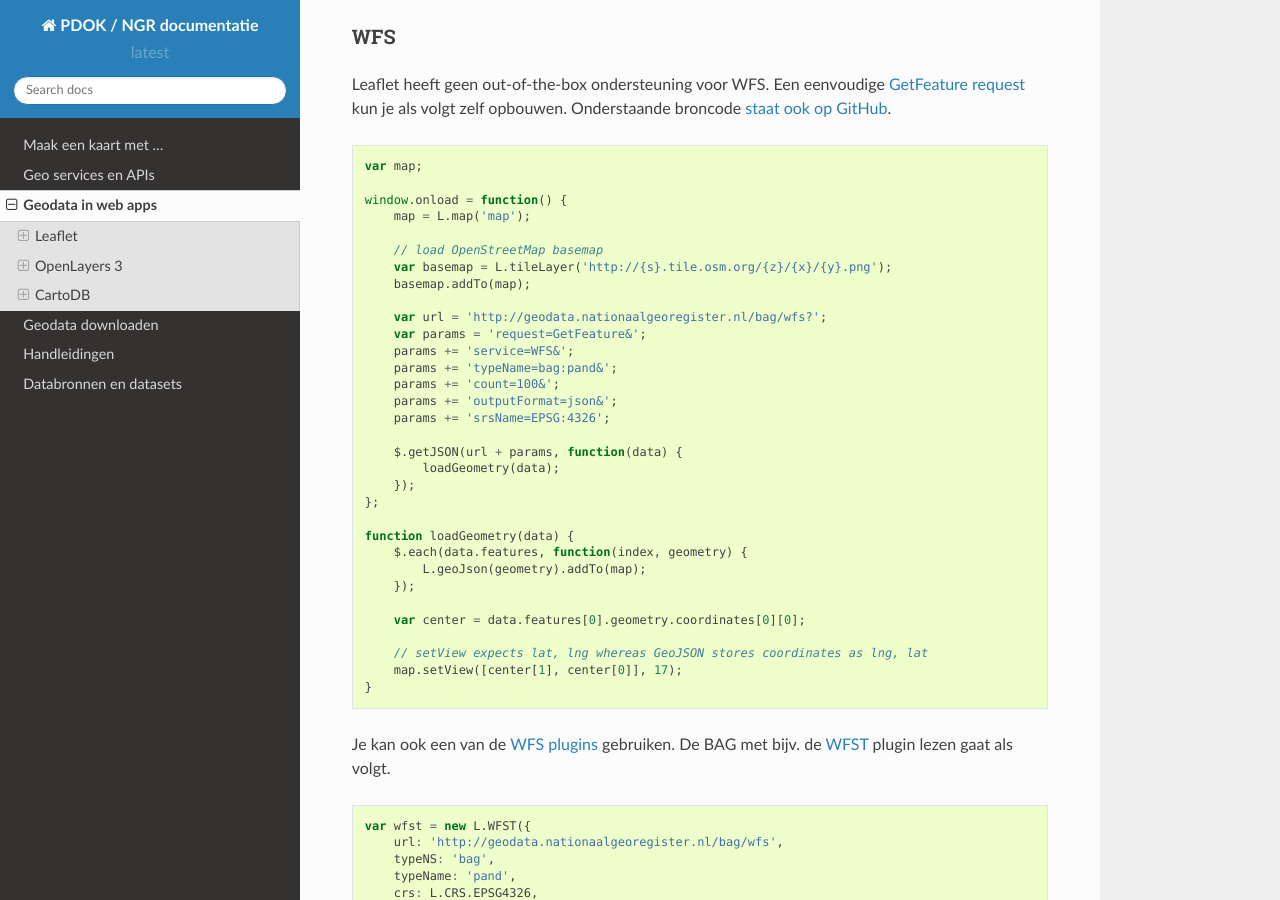
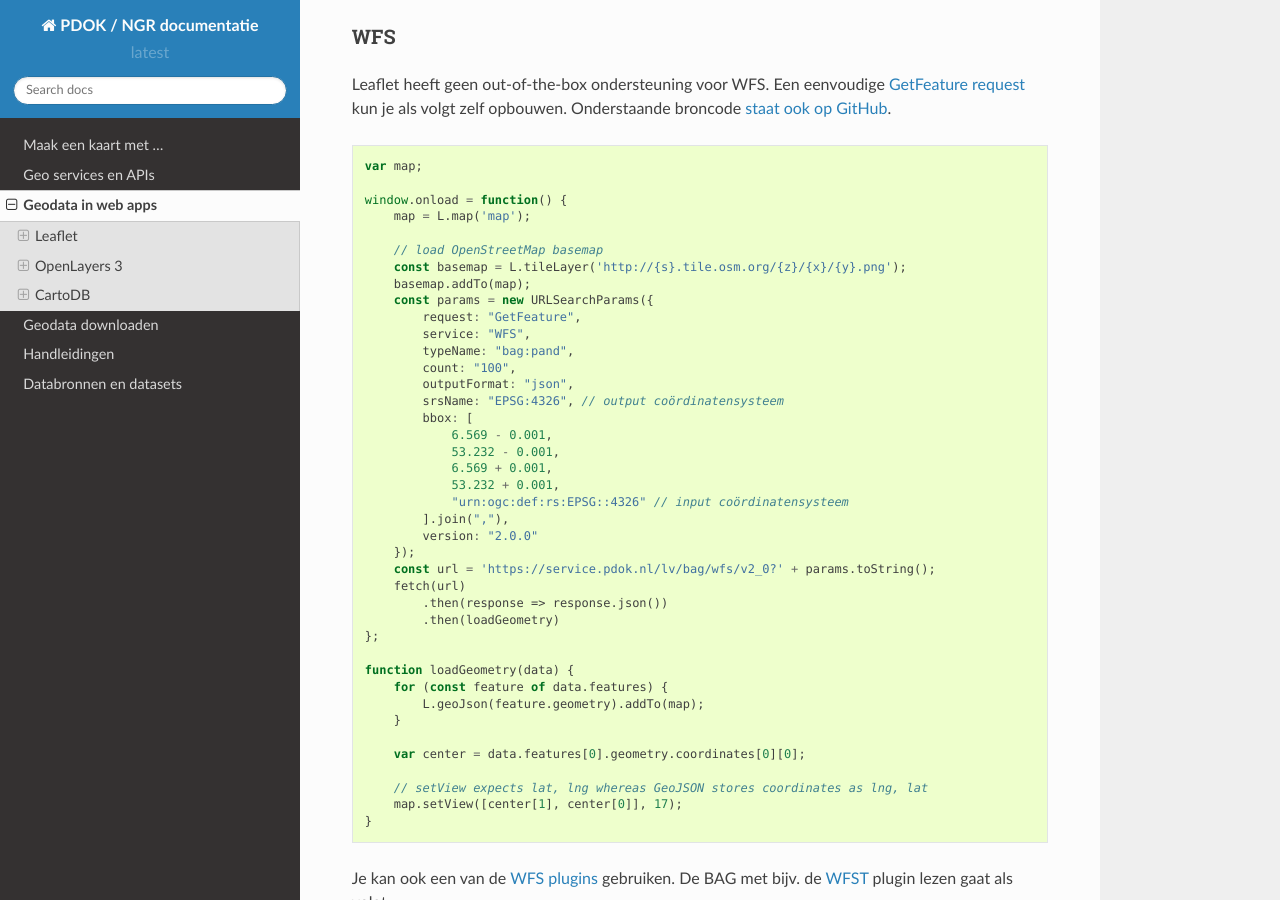
Before and after one commit to Geonovum/PDOK-NGR-documentatie, a Sphinx documentation site: the page built from docs/publiceren.rst, in a window 1280 px wide and 900 px high, scrolled down 858 px. Built offline with Sphinx 7.4.7 and the Read the Docs theme 2.0.0, drawn with Linux system fonts in a browser that asks for light colours; comment, search, counter and statistics services are not loaded.

```diff
--- a/docs/publiceren.rst
+++ b/docs/publiceren.rst
@@ -46,26 +46,34 @@ Leaflet heeft geen out-of-the-box ondersteuning voor WFS. Een eenvoudige :ref:`G
         map = L.map('map');
 
         // load OpenStreetMap basemap
-        var basemap = L.tileLayer('http://{s}.tile.osm.org/{z}/{x}/{y}.png');
+        const basemap = L.tileLayer('http://{s}.tile.osm.org/{z}/{x}/{y}.png');
         basemap.addTo(map);
-
-        var url = 'http://geodata.nationaalgeoregister.nl/bag/wfs?';
-        var params = 'request=GetFeature&';
-        params += 'service=WFS&';
-        params += 'typeName=bag:pand&';
-        params += 'count=100&';
-        params += 'outputFormat=json&';
-        params += 'srsName=EPSG:4326';
-
-        $.getJSON(url + params, function(data) {
-            loadGeometry(data);
+        const params = new URLSearchParams({
+            request: "GetFeature",
+            service: "WFS",
+            typeName: "bag:pand",
+            count: "100",
+            outputFormat: "json",
+            srsName: "EPSG:4326", // output coördinatensysteem
+            bbox: [
+                6.569 - 0.001,
+                53.232 - 0.001,
+                6.569 + 0.001,
+                53.232 + 0.001,
+                "urn:ogc:def:rs:EPSG::4326" // input coördinatensysteem
+            ].join(","),
+            version: "2.0.0"
         });
+        const url = 'https://service.pdok.nl/lv/bag/wfs/v2_0?' + params.toString();
+        fetch(url)
+            .then(response => response.json())
+            .then(loadGeometry)
     };
 
     function loadGeometry(data) {
-        $.each(data.features, function(index, geometry) {
-            L.geoJson(geometry).addTo(map);
-        });
+        for (const feature of data.features) {
+            L.geoJson(feature.geometry).addTo(map);
+        }
 
         var center = data.features[0].geometry.coordinates[0][0];
 
```
Also changed, not shown: docs/quickstart.rst (+65 -4 lines).
